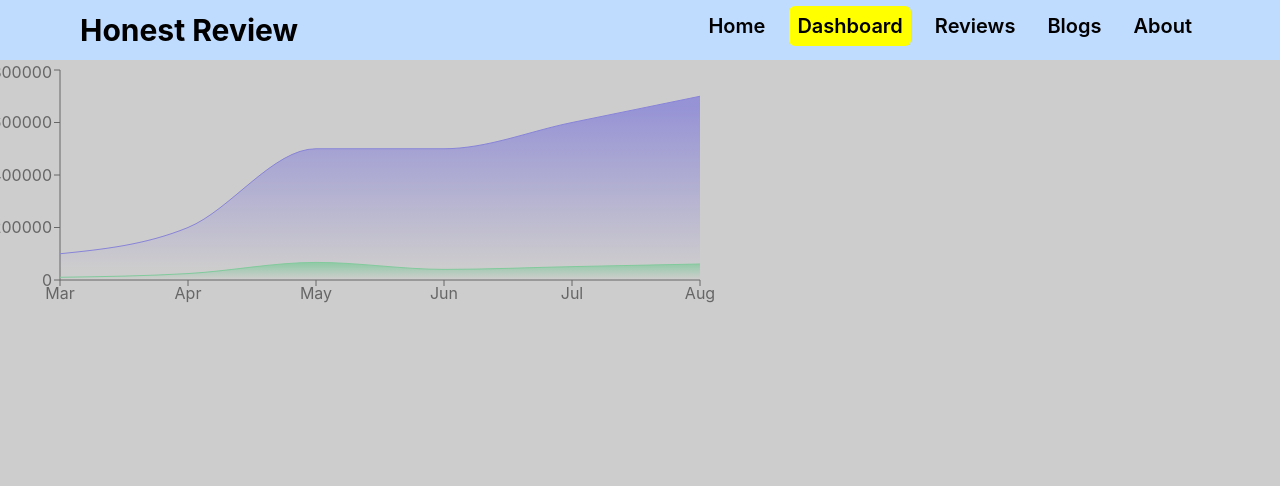
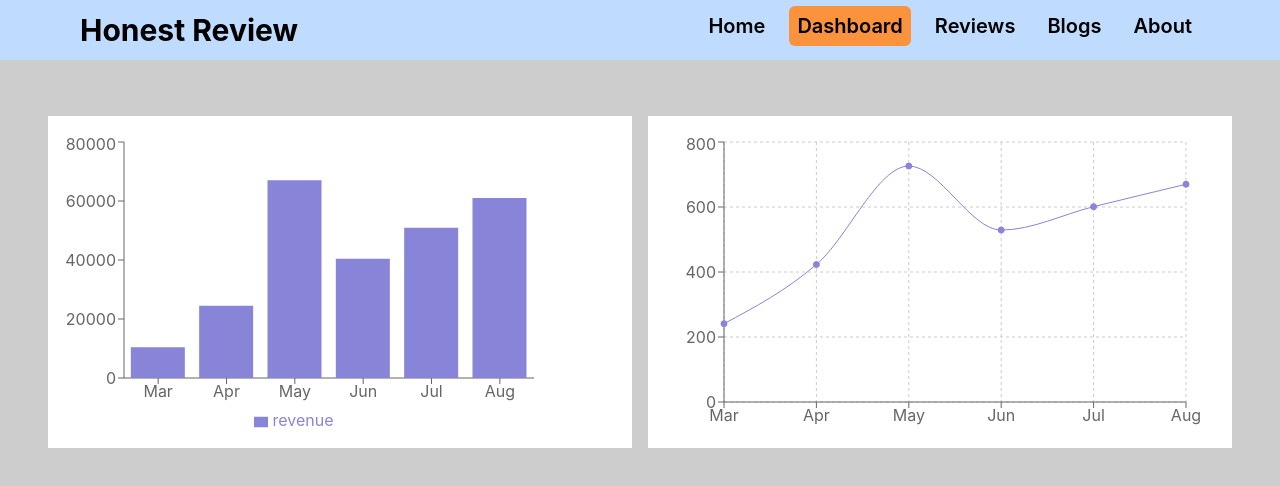
Before and after one commit to Ashik-Ahmed/product-review-website-react-router, a React (Create React App) app: page /dashboard in a window 1280 px wide. Shown: the top 486 px of the page. Built offline with nearby package versions, Linux system fonts and the light colour scheme.

Commit message:
bar and line chart added

```diff
--- a/src/components/CustomLink/CustomLink.js
+++ b/src/components/CustomLink/CustomLink.js
@@ -12,7 +12,7 @@ const CustomLink = ({ children, to, ...props }) => {
     return (
         <div>
             <Link
-                style={{ background: match ? "yellow" : "none" }}
+                style={{ background: match ? "#FB923C" : "none" }}
                 to={to}
                 {...props}
             >
--- a/src/components/Dashboard/Dashboard.js
+++ b/src/components/Dashboard/Dashboard.js
@@ -1,5 +1,5 @@
 import React from 'react';
-import { Area, AreaChart, Tooltip, XAxis, YAxis } from 'recharts';
+import { Area, AreaChart, Bar, BarChart, CartesianGrid, Legend, Line, LineChart, ResponsiveContainer, Tooltip, XAxis, YAxis } from 'recharts';
 
 const Dashboard = () => {
 
@@ -42,25 +42,50 @@ const Dashboard = () => {
         }
     ]
     return (
-        <AreaChart width={730} height={250} data={data}
-            margin={{ top: 10, right: 30, left: 0, bottom: 0 }}>
-            <defs>
-                <linearGradient id="colorUv" x1="0" y1="0" x2="0" y2="1">
-                    <stop offset="5%" stopColor="#8884d8" stopOpacity={0.8} />
-                    <stop offset="95%" stopColor="#8884d8" stopOpacity={0} />
-                </linearGradient>
-                <linearGradient id="colorPv" x1="0" y1="0" x2="0" y2="1">
-                    <stop offset="5%" stopColor="#82ca9d" stopOpacity={0.8} />
-                    <stop offset="95%" stopColor="#82ca9d" stopOpacity={0} />
-                </linearGradient>
-            </defs>
-            <XAxis dataKey="month" />
-            <YAxis />
-            {/* <CartesianGrid strokeDasharray="3 3" /> */}
-            <Tooltip />
-            <Area type="monotone" dataKey="investment" stroke="#8884d8" fillOpacity={1} fill="url(#colorUv)" />
-            <Area type="monotone" dataKey="revenue" stroke="#82ca9d" fillOpacity={1} fill="url(#colorPv)" />
-        </AreaChart>
+
+        <div className='md:grid grid-cols-2 gap-4 mx-auto md:mx-12'>
+
+            <div className='p-4 bg-white mt-4'>
+                <BarChart
+                    width={500}
+                    height={300}
+                    data={data}
+                    margin={{
+                        top: 10,
+                        right: 30,
+                        left: 0,
+                        bottom: 0,
+                    }}
+                >
+                    <XAxis dataKey="month" />
+                    <YAxis />
+                    <Tooltip />
+                    <Legend />
+                    <Bar dataKey="revenue" fill="#8884d8" />
+                </BarChart>
+            </div>
+            <div className='p-4 bg-white mt-4'>
+                <ResponsiveContainer width="100%" height="100%">
+                    <LineChart
+                        width={500}
+                        height={400}
+                        data={data}
+                        margin={{
+                            top: 10,
+                            right: 30,
+                            left: 0,
+                            bottom: 0,
+                        }}
+                    >
+                        <CartesianGrid strokeDasharray="3 3" />
+                        <XAxis dataKey="month" />
+                        <YAxis />
+                        <Tooltip />
+                        <Line type="monotone" dataKey="sell" stroke="#8884d8" fill="#8884d8" />
+                    </LineChart>
+                </ResponsiveContainer>
+            </div>
+        </div>
     );
 };
 
--- a/src/components/Header/Header.js
+++ b/src/components/Header/Header.js
@@ -3,11 +3,11 @@ import CustomLink from '../CustomLink/CustomLink';
 
 const Header = () => {
     return (
-        <div className='flex justify-between px-20 p-3 bg-blue-200'>
+        <div className='md:flex justify-between md:px-20 p-3 bg-blue-200 mb-10'>
             <div className='hidden md:block text-3xl font-bold'>
                 <h3>Honest Review</h3>
             </div>
-            <div className='text-xl font-semibold flex gap-4'>
+            <div className='block text-xl font-semibold flex gap-4'>
                 <CustomLink className='p-2 rounded-md' to="/">Home</CustomLink>
                 <CustomLink className='p-2 rounded-md' to="/dashboard">Dashboard</CustomLink>
                 <CustomLink className='p-2 rounded-md' to="/reviews">Reviews</CustomLink>
--- a/src/components/Home/Home.js
+++ b/src/components/Home/Home.js
@@ -10,14 +10,14 @@ const Home = () => {
 
     return (
         <div>
-            <div className='md:flex justify-between items-center md:mx-28'>
-                <div className='w-3/4 px-16'>
+            <div className='md:flex justify-between items-center md:mx-20'>
+                <div className='w-full md:w-3/4 md:px-16'>
                     <h1 className='text-5xl leading-tight tracking-tight font-extrabold'>A BRIEF HISTORY OF TIME</h1>
-                    <h3 className='text-3xl text-red-400 leading-tight tracking-tight font-extrabold text-center mb-8'>- STEPHEN HAWKING</h3>
+                    <h3 className='text-3xl text-orange-400 leading-tight tracking-tight font-bold text-center mb-8'>- Stephen Hawking</h3>
                     <p className='italic text-blue-600'>A landmark volume in science writing by one of the great minds of our time, Stephen Hawking’s book explores such profound questions as: How did the universe begin—and what made its start possible? Does time always flow forward? Is the universe unending—or are there boundaries? Are there other dimensions in space? What will happen when it all ends?</p>
-                    <button className='text-lg font-semibold bg-transparent hover:bg-orange-400 border-2 border-blue-400 py-2 px-4 rounded-3xl mt-8'>Order Now</button>
+                    <button className='text-lg font-semibold bg-transparent hover:bg-orange-400 border-2 border-blue-400 py-2 px-4 rounded-3xl mt-8 shadow-xl'>Order Now</button>
                 </div>
-                <div className=''>
+                <div className='border-8 border-orange-400 shadow-lg'>
                     <img src="https://i.gr-assets.com/images/S/compressed.photo.goodreads.com/books/1333578746l/3869.jpg" alt="" />
                 </div>
             </div>
--- a/src/components/ReviewCard/ReviewCard.js
+++ b/src/components/ReviewCard/ReviewCard.js
@@ -3,8 +3,8 @@ import React from 'react';
 const ReviewCard = (props) => {
     const { name, img, description, rating } = props.review;
     return (
-        <div className='text-left bg-white rounded-md md:w-3/4  md:mx-auto mt-4'>
-            <div className='md:flex items-center gap-4 mb-2 p-3 border-b-4'>
+        <div className='text-left bg-white rounded-md mx-auto  md:mx-6 mt-4'>
+            <div className='flex items-center gap-4 mb-2 p-3 border-b-4'>
                 <img className='w-8 h-8 rounded-full' src={img} alt="" />
                 <h4 className='font-semibold'>{name}</h4>
             </div>
--- a/src/components/Reviews/Reviews.js
+++ b/src/components/Reviews/Reviews.js
@@ -5,11 +5,13 @@ import ReviewCard from '../ReviewCard/ReviewCard';
 const Reviews = () => {
     const [reviews, setReviews] = useReviews();
     return (
-        <div className=' mt-3'>
+        <div className='mt-3'>
             <h2 className='text-2xl text-center font-semibold border-b-2 border-red-400'>All Reviews from the readers</h2>
-            {
-                reviews.map(review => <ReviewCard key={review.id} review={review}></ReviewCard>)
-            }
+            <div className='md:grid grid-cols-3 my-4'>
+                {
+                    reviews.map(review => <ReviewCard key={review.id} review={review}></ReviewCard>)
+                }
+            </div>
         </div>
     );
 };
```
